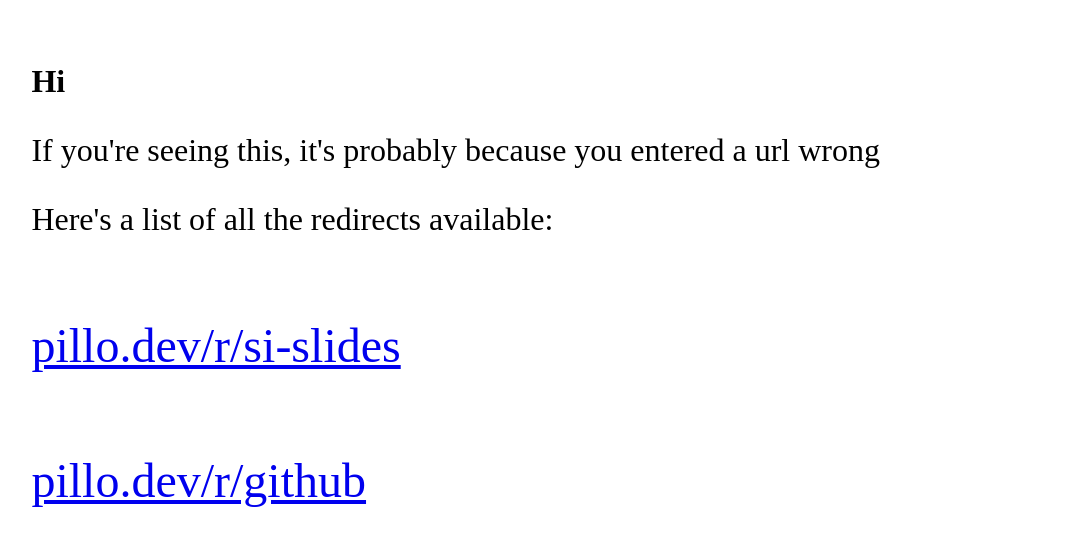
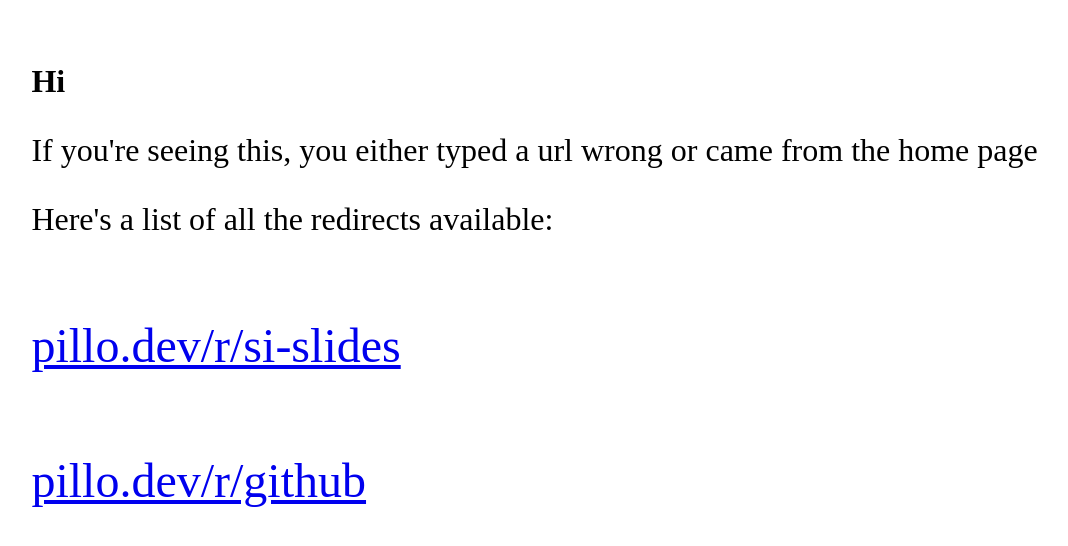
Before and after one commit to PillowGit/personal-website, a SvelteKit app: page /r in a window 1280 px wide. Shown: the top 546 px of the page, without its empty margins (103-1171 px from the left). Built offline with nearby package versions, Linux system fonts and the light colour scheme.

Commit message:
Updated redirect page to match

```diff
--- a/src/routes/r/+page.svelte
+++ b/src/routes/r/+page.svelte
@@ -5,7 +5,7 @@
 
 <div class="container">
   <h2>Hi</h2>
-  <p>If you're seeing this, it's probably because you entered a url wrong</p>
+  <p>If you're seeing this, you either typed a url wrong or came from the home page</p>
   <p>Here's a list of all the redirects available:</p>
   {#each links as [redirect, url]}
     <a href={url} target="_blank">
```
